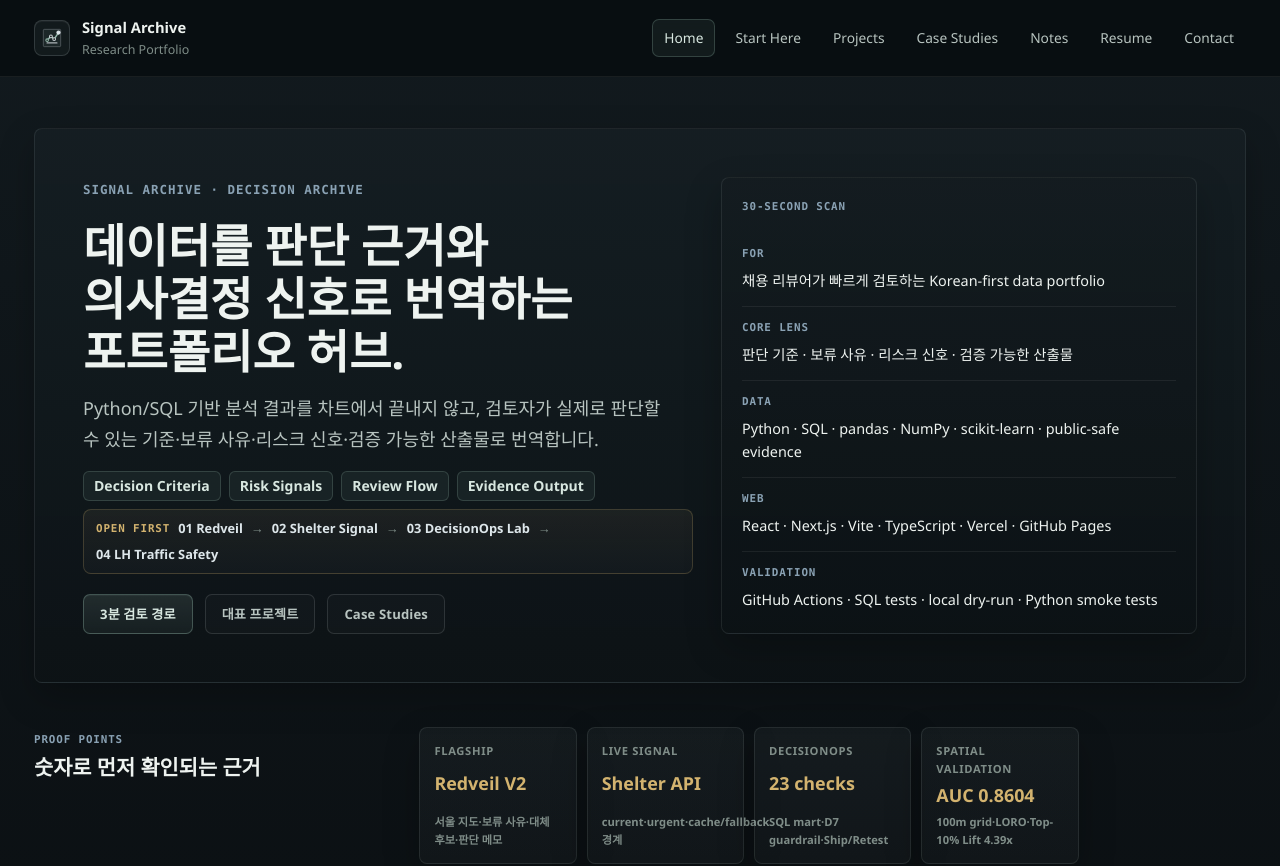
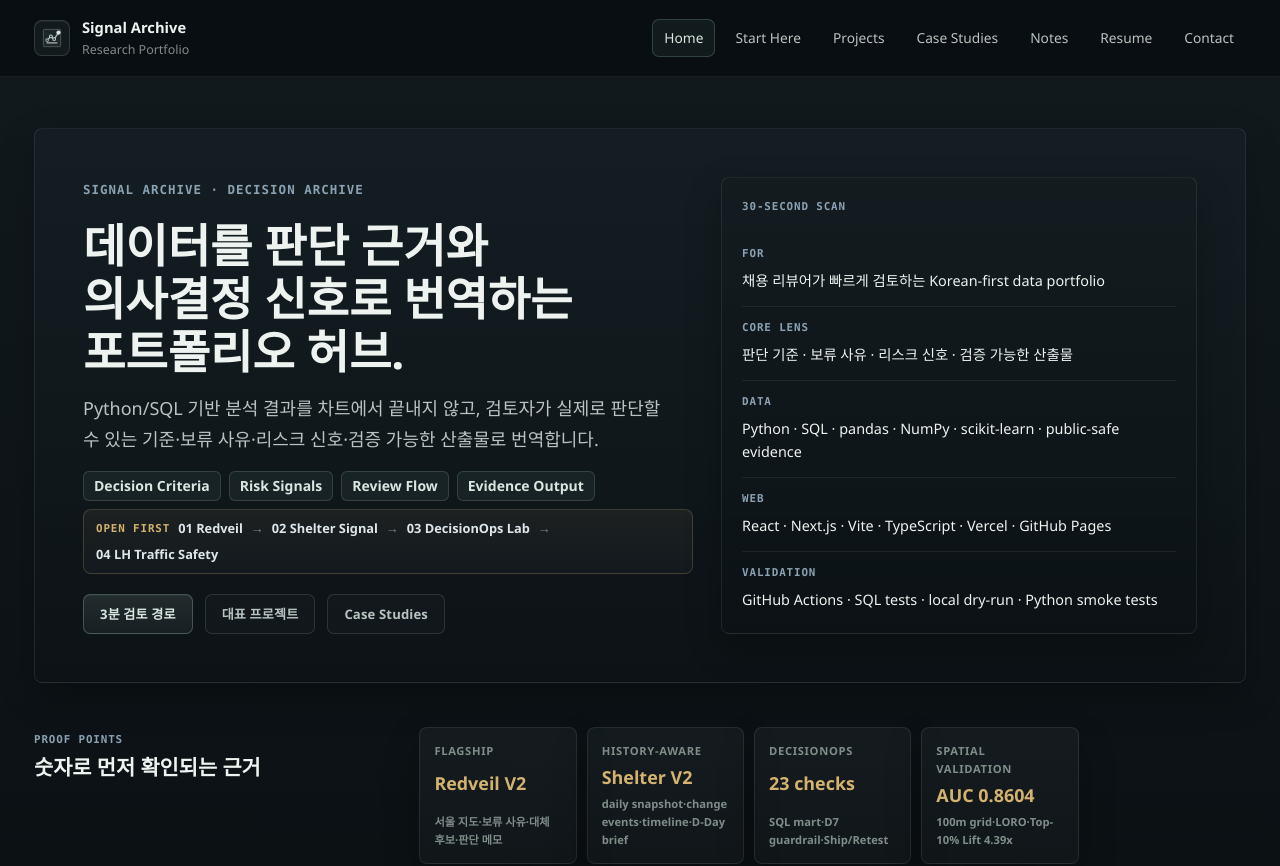
Before and after one commit to dffxonnb-cyber/signal-archive, a Next.js app: page / in a window 1280 px wide. Shown: the top 866 px of the page. Built offline with nearby package versions, Linux system fonts and the light colour scheme.

Commit message:
Refresh Shelter Signal proof point

```diff
--- a/content/proof-points.ts
+++ b/content/proof-points.ts
@@ -6,7 +6,7 @@ export type ProofPoint = {
 
 export const homeProofPoints: ProofPoint[] = [
   { label: "Flagship", value: "Redveil V2", note: "서울 지도·보류 사유·대체 후보·판단 메모" },
-  { label: "Live Signal", value: "Shelter API", note: "current·urgent·cache/fallback 경계" },
+  { label: "History-aware", value: "Shelter V2", note: "daily snapshot·change events·timeline·D-Day brief" },
   { label: "DecisionOps", value: "23 checks", note: "SQL mart·D7 guardrail·Ship/Retest" },
   { label: "Spatial Validation", value: "AUC 0.8604", note: "100m grid·LORO·Top-10% Lift 4.39x" },
 ];
```
